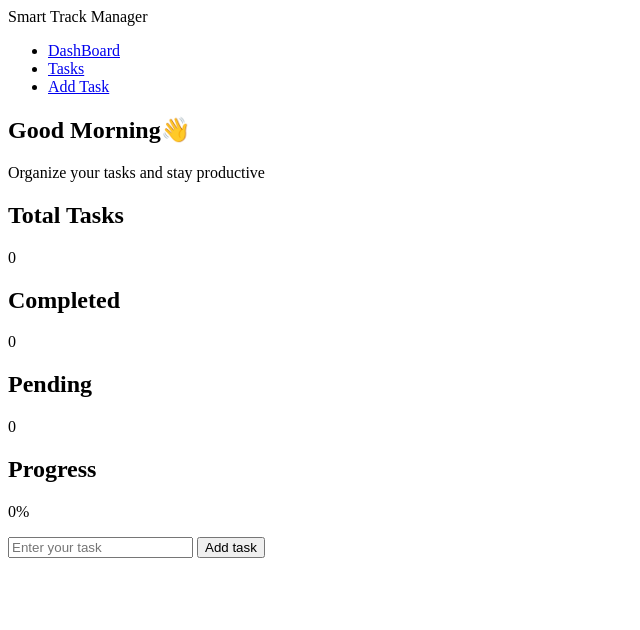
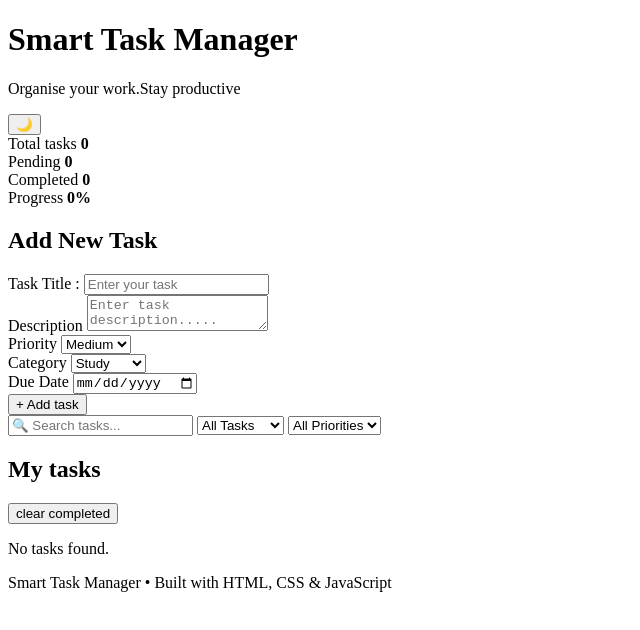
Before and after one commit to sarahsherin0816-tech/Smart-Track-Manager, a plain HTML site: page index.html in a window 1280 px wide. Shown: the whole page, without its empty margins (0-640 px from the left). Drawn offline with Linux system fonts and the light colour scheme.

```diff
--- a/index.html
+++ b/index.html
@@ -1,96 +1,152 @@
 <!DOCTYPE html>
 <html lang="en">
+
 <head>
     <meta charset="UTF-8">
     <meta name="viewport" content="width=device-width, initial-scale=1.0">
-    <title>Smart Track Manager</title>
-    <link rel="stylesheet" href="style.css">
+    <title>Smart Task Manager</title>
 </head>
+
 <body>
-
-        <header class="app-header">
-            <nav>
-                <div class="logo">
-                    Smart Track Manager
+    <!-- header part  -->
+    <header class="header">
+        <div>
+            <h1>Smart Task Manager</h1>
+            <p>Organise your work.Stay productive </p>
         </div>
-                <ul class="nav-links">
-                    <li>
-                        <a href="#dashboard">DashBoard</a>
-                    </li>
-                    <li>
-                        <a href="#tasks">Tasks</a>
-                    </li>
-                    <li>
-
-                        <a href="#add-task">Add Task</a>
-                    </li>
-                </ul>
-            </nav>
+        <button id="themebtn" class="theme-btn">🌙</button>
     </header>
-        <main class="app">
-            <section id="DashBoard">
-                <h1>Good Morning👋</h1>
-                <p> Organize your tasks and stay productive</p>
-                <div class="stats">
-                    <article class="stat-card">
-                        <h2>Total Tasks</h2>
-                        <p id="total-tasks">0</p>
-                    </article>
-                    <article class="stat-card">
-                        <h2>Completed</h2>
-                        <p id="completed-tasks">0</p>
-                    </article>
-                    <article class="stat-card">
-                        <h2>Pending</h2>
-                        <p id="pending-tasks">0</p>
-                    </article>
-                    <article class="stat-card">
-                        <h2>Progress</h2>
-                        <p id="progess">0%</p>
-                    </article>
-
-
-
+    <!-- main section -->
+    <main class="container">
+        <!-- sction 1 dashboard -->
+        <section class="dashboard">
+            <div class="stat-card">
+                <span class="stat-title">Total tasks</span>
+                <strong id="totaltasks">0</strong>
+            </div>
+            <div class="stat-card">
+                <span class="stat-title">Pending</span>
+                <strong id="pendingtasks">0</strong>
+            </div>
+            <div class="stat-card">
+                <span class="stat-title">Completed</span>
+                <strong id="Completedtasks">0</strong>
+            </div>
+            <div class="stat-card">
+                <span class="stat-title">Progress</span>
+                <strong id="progesstasks">0%</strong>
             </div>
         </section>
+        <!-- section 2 form section  -->
+        <section class="task-form-section">
+            <h2>Add New Task</h2>
+            <form id="task-form">
+                <div class="form-group">
+                    <label for="taskTitle">Task Title :</label>
+                    <input type="text" id="taskTitle" placeholder="Enter your task" required>
+                </div>
+                <div class="form-group">
+                    <label for="taskDescription">Description </label>
+                    <textarea id="taskDescription" placeholder="Enter task description....."></textarea>
+                </div>
+                <div class="form-row">
+                    <div class="form-group">
+                        <label for="priority">Priority</label>
+                        <select id="priority">
+                            <option value="low">Low</option>
+                            <option value="Medium" selected>Medium</option>
+                            <option value="High">High</option>
+                        </select>
+                    </div>
+                    <div class="form-group">
+                        <label for="category">Category</label>
+                        <select id="category">
 
-        <form id="taskform">
-            <input type="text" id="taskinput" placeholder="Enter your task" required>
-            <button type="submit">
-                Add task
-            </button>
+                            <option value="Study">
+                                Study
+                            </option>
 
+                            <option value="Work">
+                                Work
+                            </option>
 
+                            <option value="Personal">
+                                Personal
+                            </option>
 
+                            <option value="Project">
+                                Project
+                            </option>
 
-
-
-
-
-
-
-
+                        </select>
+                    </div>
+                    <div class="form-group">
+                        <label for="duedate">Due Date</label>
+                        <input type="date" id="duedate">
+                    </div>
+                </div>
+                <button type="submit" class="add-btn">+ Add task</button>
 
             </form>
 
+        </section>
+        <!-- section 3 task controls -->
+        <section class="task-controls">
+            <input type="search" id="seachInput" placeholder="🔍 Search tasks...">
+            <select id="filterStatus">
+                <option value="all">All Tasks</option>
+                <option value="pending">Pending</option>
+                <option value="Completed">Completed</option>
+            </select>
+
+            <select id="filterPriority">
+
+                <option value="all">
+                    All Priorities
+                </option>
+
+                <option value="High">
+                    High
+                </option>
+
+                <option value="Medium">
+                    Medium
+                </option>
+
+                <option value="Low">
+                    Low
+                </option>
+
+            </select>
+        </section>
+        <!--  section 4 task list  -->
+        <div class="seaction-header">
+            <h2>My tasks</h2>
+            <button id="clearCompleted">clear completed</button>
+
+        </div>
+
+        <!-- JavaScript will add tasks here -->
+
+        </div>
 
 
+        <p id="emptyMessage" class="empty-message">
+            No tasks found.
+        </p>
 
-
-
-
-
-
-
-
-
-
-
+        </section>
 
 
     </main>
 
+    <footer class="footer">
+        <p>Smart Task Manager • Built with HTML, CSS & JavaScript</p>
+    </footer>
 
 
+    <script src="script.js"></script>
+
 </body>
+
 </html>
```
Also changed, not shown: inde.html (deleted, +0 -152 lines). Lines whose indentation alone changed are shown as unchanged.
